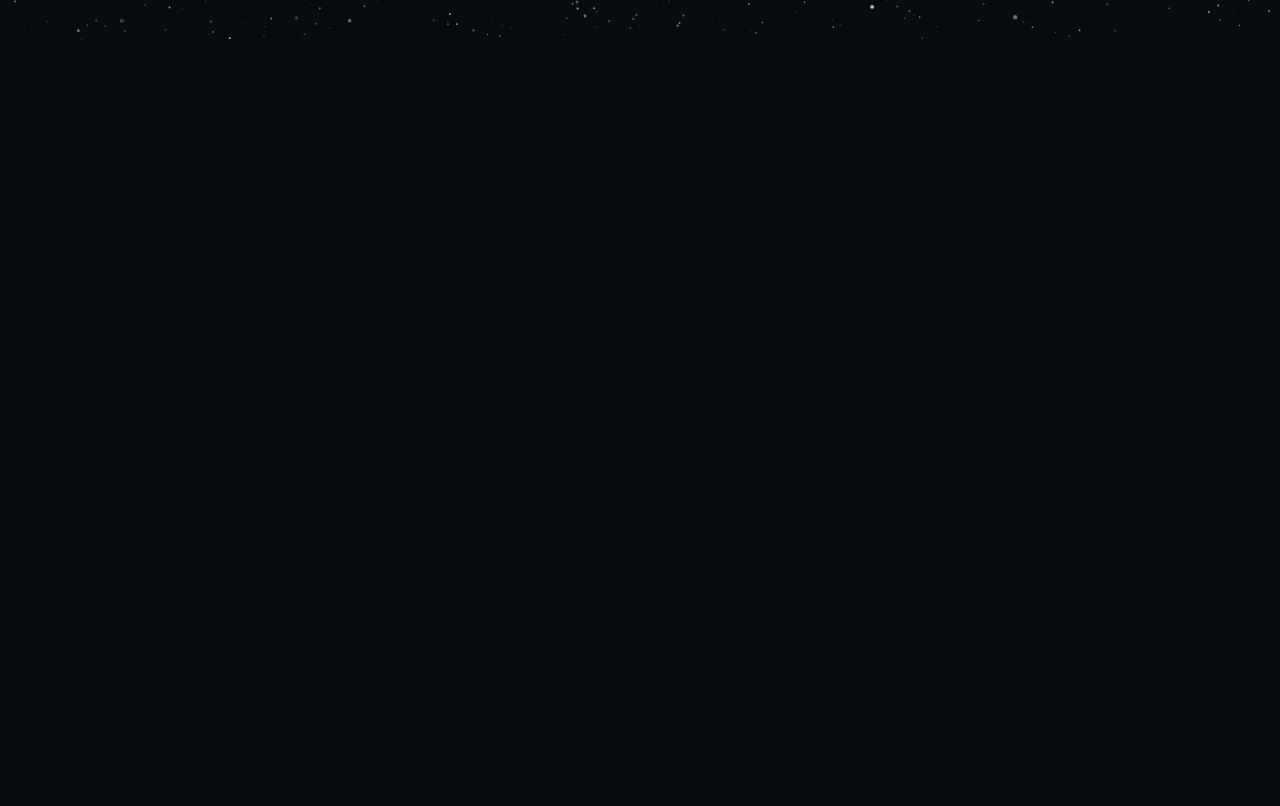
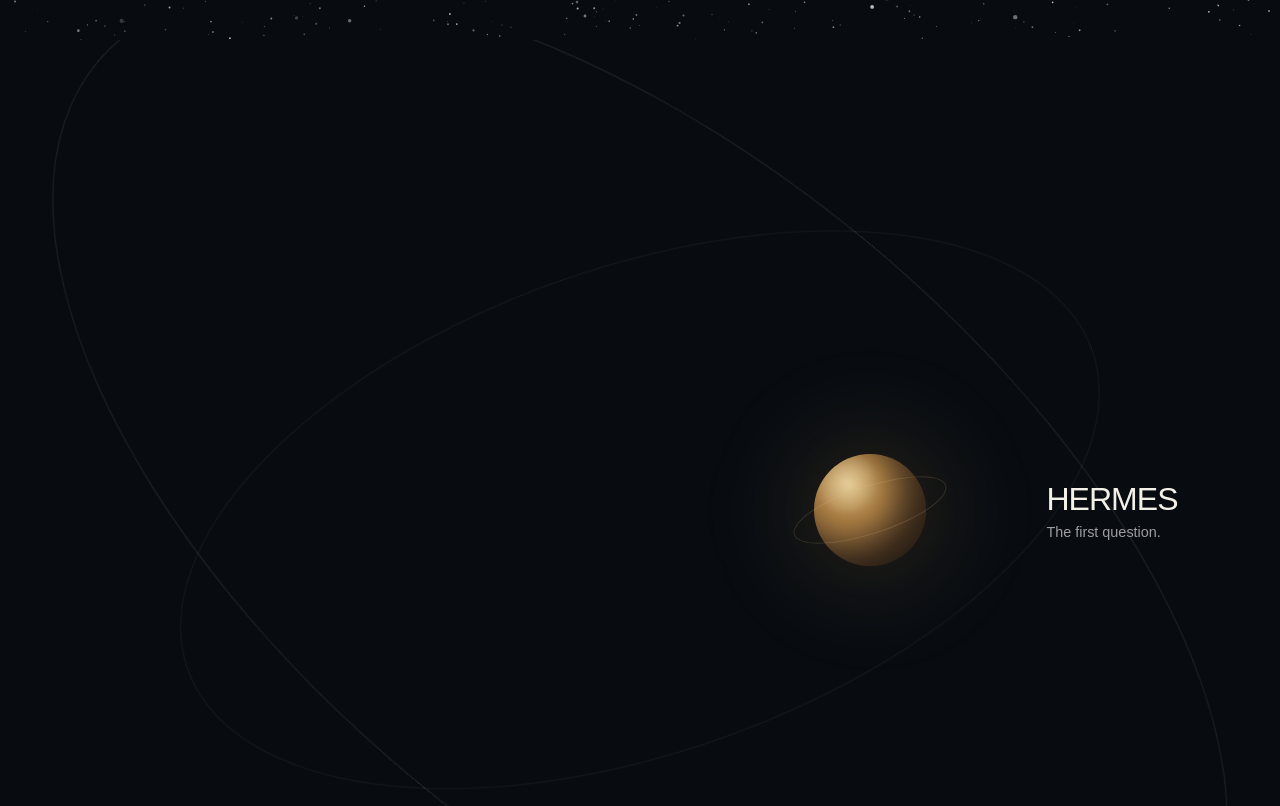
Before and after one commit to P0RUS/p0rus.github.io, a Next.js app: page / in a window 1280 px wide. Shown: the part 760-1566 px from the top of the page. Built offline with nearby package versions, Linux system fonts and the light colour scheme.

Commit message:
feat: animate orbital system

```diff
--- a/app/globals.css
+++ b/app/globals.css
@@ -136,14 +136,99 @@ body {
   transform: translate(-50%, -50%) rotate(18deg);
 }
 
-.hermes-placeholder {
+/* --------------------------------------------------
+   HERMES
+-------------------------------------------------- */
+
+.hermes-world {
   position: absolute;
   left: 68%;
   top: 42%;
-  display: flex;
-  flex-direction: column;
-  gap: 0.45rem;
+  width: 18rem;
+  height: 18rem;
   transform: translate(-50%, -50%);
+}
+
+.hermes-glow {
+  position: absolute;
+  inset: 15%;
+  border-radius: 50%;
+  background: rgba(180, 135, 75, 0.08);
+  filter: blur(35px);
+}
+
+.hermes-planet {
+  position: absolute;
+  left: 50%;
+  top: 50%;
+  width: 7rem;
+  height: 7rem;
+  border-radius: 50%;
+  transform: translate(-50%, -50%);
+  overflow: hidden;
+
+  background:
+    radial-gradient(
+      circle at 32% 28%,
+      #d8b879 0%,
+      #a77b42 32%,
+      #62472d 68%,
+      #30271f 100%
+    );
+
+  box-shadow:
+    inset -1.5rem -1rem 2rem rgba(0, 0, 0, 0.45),
+    0 0 3rem rgba(180, 135, 75, 0.08);
+}
+
+.hermes-light {
+  position: absolute;
+  inset: 0;
+  border-radius: 50%;
+
+  background:
+    radial-gradient(
+      circle at 28% 25%,
+      rgba(255, 245, 215, 0.35),
+      transparent 28%
+    );
+}
+
+.hermes-ring {
+  position: absolute;
+  left: 50%;
+  top: 50%;
+  width: 10rem;
+  height: 3rem;
+  border: 1px solid rgba(216, 184, 121, 0.18);
+  border-radius: 50%;
+  transform: translate(-50%, -50%) rotate(-18deg);
+  pointer-events: none;
+}
+
+.hermes-label {
+  position: absolute;
+  left: 100%;
+  top: 50%;
+  margin-left: 2rem;
+  transform: translateY(-50%);
+  white-space: nowrap;
+}
+
+.hermes-label span {
+  display: block;
+  color: var(--foreground);
+  font-family: var(--font-display);
+  font-size: 2rem;
+  letter-spacing: -0.03em;
+}
+
+.hermes-label small {
+  display: block;
+  margin-top: 0.35rem;
+  color: var(--muted);
+  font-family: var(--font-display);
+  font-size: 0.9rem;
 }
 
 .hermes-placeholder span {
@@ -158,3 +243,36 @@ body {
   font-family: var(--font-display);
   font-size: 0.95rem;
 }
+
+.orbit-one {
+  width: 110vw;
+  height: 55vw;
+  animation: orbit-drift 40s linear infinite;
+}
+
+.orbit-two {
+  width: 75vw;
+  height: 38vw;
+  border-color: rgba(243, 240, 232, 0.055);
+  animation: orbit-drift-reverse 55s linear infinite;
+}
+
+@keyframes orbit-drift {
+  from {
+    transform: translate(-50%, -50%) rotate(-12deg);
+  }
+
+  to {
+    transform: translate(-50%, -50%) rotate(348deg);
+  }
+}
+
+@keyframes orbit-drift-reverse {
+  from {
+    transform: translate(-50%, -50%) rotate(18deg);
+  }
+
+  to {
+    transform: translate(-50%, -50%) rotate(-342deg);
+  }
+}
--- a/app/page.tsx
+++ b/app/page.tsx
@@ -28,10 +28,18 @@ export default function Home() {
         <div className="orbit orbit-one" />
         <div className="orbit orbit-two" />
 
-        <div className="hermes-placeholder">
-          <span>HERMES</span>
-          <small>The first question.</small>
-        </div>
+        <div className="hermes-world">
+  <div className="hermes-glow" />
+
+  <div className="hermes-planet">
+    <div className="hermes-light" />
+  </div>
+  <div className="hermes-ring" />
+  <div className="hermes-label">
+    <span>HERMES</span>
+    <small>The first question.</small>
+  </div>
+</div>
       </section>
     </main>
   );
```
